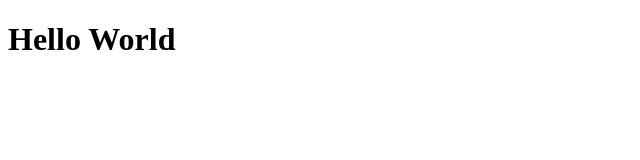
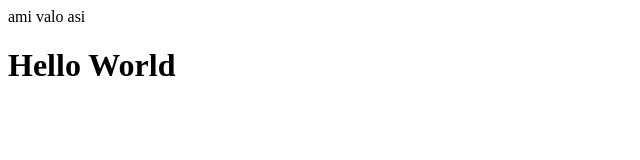
Before and after one commit to theincrediblecoder/test-project, a plain HTML site: page index.html in a window 1280 px wide. Shown: the whole page, without its empty margins (0-640 px from the left). Drawn offline with Linux system fonts and the light colour scheme.

Commit message:
Update index.html

```diff
--- a/index.html
+++ b/index.html
@@ -5,6 +5,7 @@
 	<title>Document</title>
 </head>
 <body>
+	<header>ami valo asi</header>
 	<h1>Hello World</h1>
 </body>
 </html>
```
